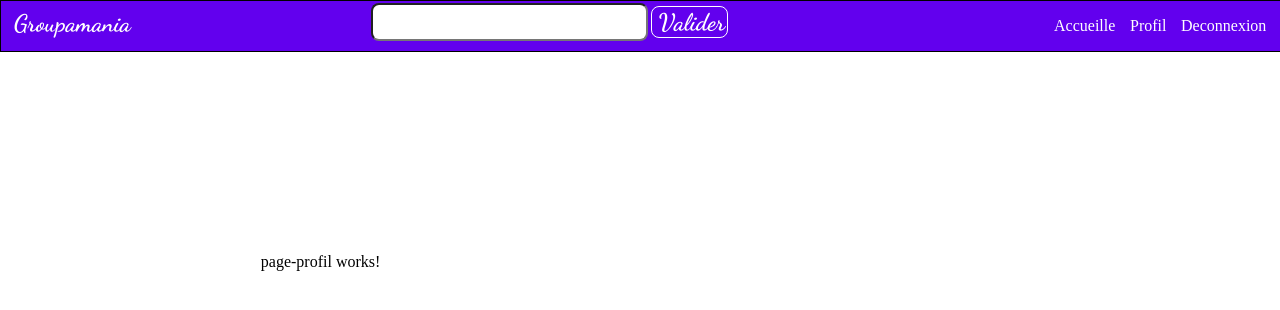
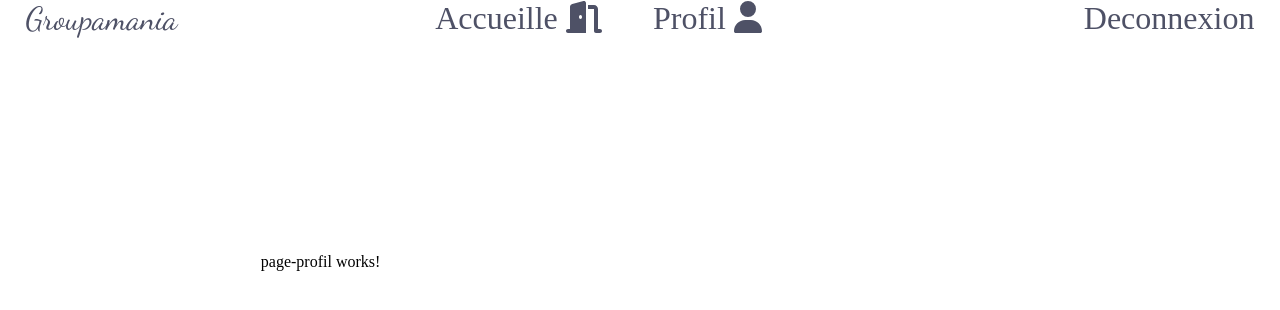
Before and after one commit to Stephane-maker/groupamania, an Angular app: page /profil in a window 1280 px wide. Shown: the top 310 px of the page. Built offline with nearby package versions, Linux system fonts and the light colour scheme.

Commit message:
ajout de fontawesome est code du style de la navbar

```diff
--- a/package.json
+++ b/package.json
@@ -18,6 +18,9 @@
     "@angular/platform-browser": "^14.0.0",
     "@angular/platform-browser-dynamic": "^14.0.0",
     "@angular/router": "^14.0.0",
+    "@fortawesome/angular-fontawesome": "^0.11.1",
+    "@fortawesome/fontawesome-svg-core": "^6.1.1",
+    "@fortawesome/free-solid-svg-icons": "^6.1.1",
     "rxjs": "~7.5.0",
     "tslib": "^2.3.0",
     "zone.js": "~0.11.4"
--- a/src/app/app.component.ts
+++ b/src/app/app.component.ts
@@ -1,5 +1,4 @@
 import { Component } from '@angular/core';
-
 @Component({
   selector: 'app-root',
   templateUrl: './app.component.html',
--- /dev/null
+++ b/src/app/assets/scss/_variable.scss
@@ -0,0 +1,3 @@
+$primaire: #FD2D01;
+$secondaire: #FFD7D7;
+$tertiaire: #4E5166
--- a/src/app/nav-bar/nav-bar.component.html
+++ b/src/app/nav-bar/nav-bar.component.html
@@ -1,18 +1,15 @@
 <nav>
-    <div class="container_nav-title">
-        Groupamania
-    </div>
+    <ul>
+        <li class="title">Groupamania</li>
+        <li (click)="onAcceuille()">Accueille
+            <fa-icon [icon]="faDoorOpen"></fa-icon>
+        </li>
+        <li (click)="onProfil()">
+            Profil
+            <fa-icon [icon]="faUser"></fa-icon>
+        </li>
+        <li class="logout_button">Deconnexion</li>
+    </ul>
 
-    <div class="container_nav-input">
-        <input type="text" aria-label="enter name">
-        <button>Valider</button>
-    </div>
 
-    <div class="container_nav-navigation">
-        <ul>
-            <li (click)="onAcceuille()">Accueille</li>
-            <li (click)="onProfil()">Profil</li>
-            <li>Deconnexion</li>
-        </ul>
-    </div>
 </nav>
--- a/src/app/nav-bar/nav-bar.component.scss
+++ b/src/app/nav-bar/nav-bar.component.scss
@@ -1,15 +1,11 @@
+@import "src/app/assets/scss/_variable.scss";
 nav {
-    display: flex;
-    border: 1px solid black;
-    align-items: baseline;
-    justify-content: space-between;
     position: fixed;
-    width: 100%;
     top: 0;
     left: 0;
     right: 0;
-    background-color: #6200EE;
-    color: #fff;
+    font-size: 2rem;
+    color: $tertiaire;
 }
 
 @font-face {
@@ -17,49 +13,29 @@ nav {
     src: url('../../assets/font/DancingScript-VariableFont_wght.ttf') format("opentype");
 }
 
-.container_nav {
-    &-title {
+ul {
+    list-style-type: none;
+    margin: 0;
+    padding: 0;
+    overflow: hidden;
+}
+
+.title {
+    margin-right: 5%;
+    font-family: DancingScript, Arial, Helvetica, sans-serif;
+    font-size: 2rem;
+    width: 25%;
+}
+
+li {
+    float: left;
+    margin: 0 2% 0 2%;
+    &:hover {
         cursor: pointer;
-        font-family: "DancingScript", Arial, Helvetica, sans-serif;
-        font-weight: bolder;
-        font-size: 1.5rem;
-        padding: 0% 1% 0% 1%;
-    }
-    &-navigation {
-        cursor: pointer;
-        padding: 0% 4% 0% 4%;
-        & ul {
-            list-style-type: none;
-            display: flex;
-            & li {
-                margin: 0 4% 0 4%;
-            }
-        }
-    }
-    &-input {
-        width: 30%;
-        display: flex;
-        justify-content: space-around;
-        flex-direction: row;
-        justify-content: center;
-        align-items: center;
-        & input {
-            width: 70%;
-            height: 2rem;
-            font-size: 1.8rem;
-            border-radius: 0.5rem;
-            margin-right: 1%;
-        }
-        & button {
-            border: 1px solid #fff;
-            color: #fff;
-            background-color: #6200EE;
-            width: 20%;
-            height: 2rem;
-            border-radius: 0.5rem;
-            font-family: "DancingScript", Arial, Helvetica, sans-serif;
-            font-weight: bolder;
-            font-size: 1.5rem;
-        }
+        color: $primaire;
     }
 }
+
+.logout_button {
+    float: right;
+}
--- a/src/app/nav-bar/nav-bar.component.ts
+++ b/src/app/nav-bar/nav-bar.component.ts
@@ -1,5 +1,11 @@
+
+
+
 import { Router } from '@angular/router';
 import { Component, OnInit, NgModule } from '@angular/core';
+import { faDoorOpen, faUser } from '@fortawesome/free-solid-svg-icons';
+
+
 
 
 export class AppModule { }
@@ -11,8 +17,8 @@ export class AppModule { }
 export class NavBarComponent implements OnInit {
 
   constructor(private router : Router) { }
-
-
+  faDoorOpen = faDoorOpen;
+  faUser = faUser;
   ngOnInit(): void {
 
   }
--- a/src/app/page-accueille/page-accueille.component.html
+++ b/src/app/page-accueille/page-accueille.component.html
@@ -1,7 +1 @@
-<style>
-    p {
-        margin-top: 20%;
-    }
-</style>
 <app-nav-bar></app-nav-bar>
-<p>page-accueille works!</p>
--- a/src/app/router/router.module.ts
+++ b/src/app/router/router.module.ts
@@ -25,8 +25,4 @@ const routes: Routes = [
 })
 export class AppRoutingModule {
   constructor(private router: Router) { }
-
-  onProfil() {
-    this.router.navigateByUrl("profil");
-  }
 }
```
Also changed, not shown: src/app/app.module.ts (+7 -1 lines), src/app/page-accueille/page-accueille.component.scss (+35 -0 lines), src/app/inscription/inscription.component.html (line endings or trailing spaces), 1 other file (tests, documents, lock files or other folders).
